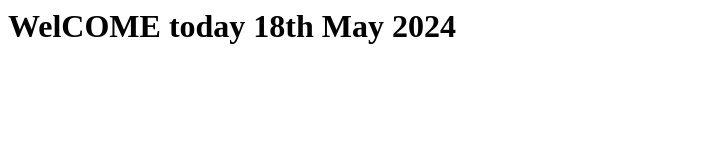
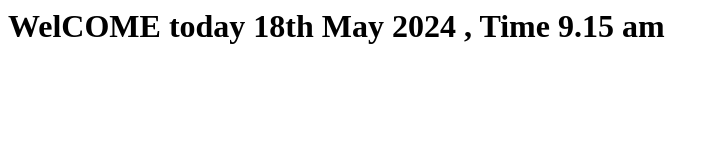
Before and after one commit to adhivenkatesh/Branch2, a plain HTML site: page Index.html in a window 1280 px wide. Shown: the whole page, without its empty margins (0-718 px from the left). Drawn offline with Linux system fonts and the light colour scheme.

Commit message:
Index.html time added

```diff
--- a/Index.html
+++ b/Index.html
@@ -1 +1 @@
-<h1> WelCOME today 18th May 2024</h1>
+<h1> WelCOME today 18th May 2024 , Time 9.15 am</h1>
```
